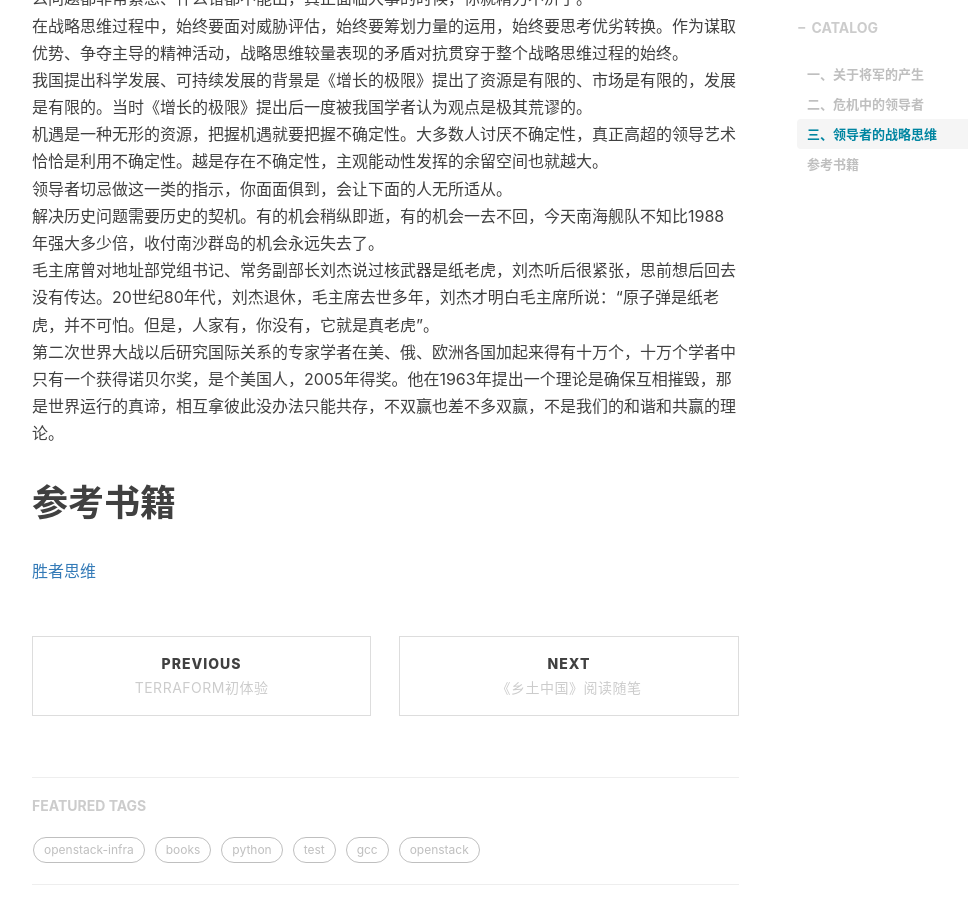
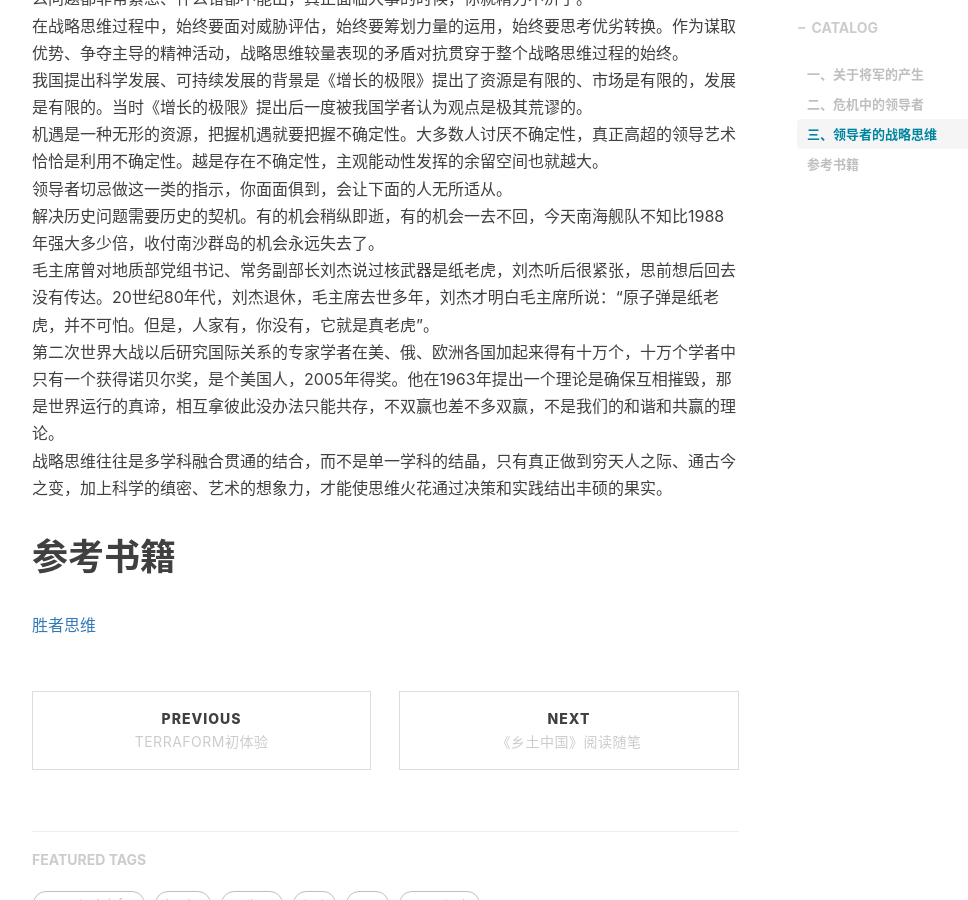
Before and after one commit to shihai1991/shihai1991.github.io, a Jekyll site: the page built from _posts/2022-08-04-胜者思维.md, in a window 1280 px wide and 900 px high, scrolled down 2653 px. Shown: the whole window, without its empty margins (233-1201 px from the left). Built offline with Jekyll 4.4.1, drawn with Linux system fonts in a browser that asks for light colours; nearby versions of some CDN libraries; comment, search, counter and statistics services are not loaded.

Commit message:
Update 2022-08-04-胜者思维.md

```diff
--- a/_posts/2022-08-04-胜者思维.md
+++ b/_posts/2022-08-04-胜者思维.md
@@ -52,7 +52,8 @@ OODA在战役战术层面很有用，但在战略层面，战略决心，有些
 机遇是一种无形的资源，把握机遇就要把握不确定性。大多数人讨厌不确定性，真正高超的领导艺术恰恰是利用不确定性。越是存在不确定性，主观能动性发挥的余留空间也就越大。
 领导者切忌做这一类的指示，你面面俱到，会让下面的人无所适从。
 解决历史问题需要历史的契机。有的机会稍纵即逝，有的机会一去不回，今天南海舰队不知比1988年强大多少倍，收付南沙群岛的机会永远失去了。
-毛主席曾对地址部党组书记、常务副部长刘杰说过核武器是纸老虎，刘杰听后很紧张，思前想后回去没有传达。20世纪80年代，刘杰退休，毛主席去世多年，刘杰才明白毛主席所说：“原子弹是纸老虎，并不可怕。但是，人家有，你没有，它就是真老虎”。
+毛主席曾对地质部党组书记、常务副部长刘杰说过核武器是纸老虎，刘杰听后很紧张，思前想后回去没有传达。20世纪80年代，刘杰退休，毛主席去世多年，刘杰才明白毛主席所说：“原子弹是纸老虎，并不可怕。但是，人家有，你没有，它就是真老虎”。
 第二次世界大战以后研究国际关系的专家学者在美、俄、欧洲各国加起来得有十万个，十万个学者中只有一个获得诺贝尔奖，是个美国人，2005年得奖。他在1963年提出一个理论是确保互相摧毁，那是世界运行的真谛，相互拿彼此没办法只能共存，不双赢也差不多双赢，不是我们的和谐和共赢的理论。
+战略思维往往是多学科融合贯通的结合，而不是单一学科的结晶，只有真正做到穷天人之际、通古今之变，加上科学的缜密、艺术的想象力，才能使思维火花通过决策和实践结出丰硕的果实。
 # 参考书籍
 [胜者思维](https://book.douban.com/subject/27038434/)
```
